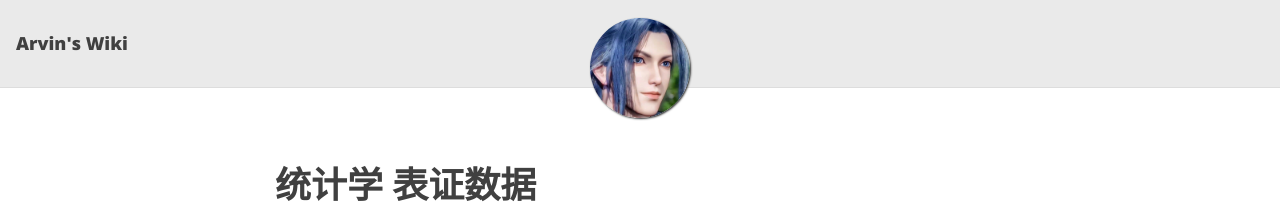
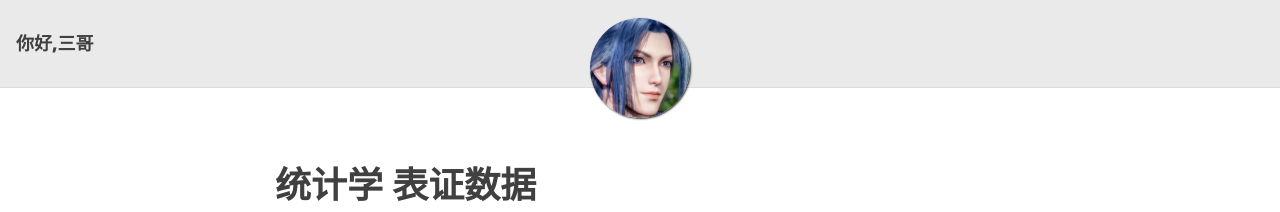
Before and after one commit to wangpf1024/ittarvin.github.io.expired, a Jekyll site: the page built from index.md, in a window 1280 px wide. Shown: the top 212 px of the page. Built offline with Jekyll 4.4.1, drawn with Linux system fonts in a browser that asks for light colours; nearby versions of some CDN libraries; formulas are drawn with MathJax 3; the list of posts is cut into pages by our own code.

Commit message:
Update _config.yml

```diff
--- a/_config.yml
+++ b/_config.yml
@@ -6,7 +6,7 @@
 # --- Required options --- #
 
 # Name of website
-title: Arvin's Wiki
+title: 你好,三哥
 
 # Your name to show in the footer
 author: Arvin
```
